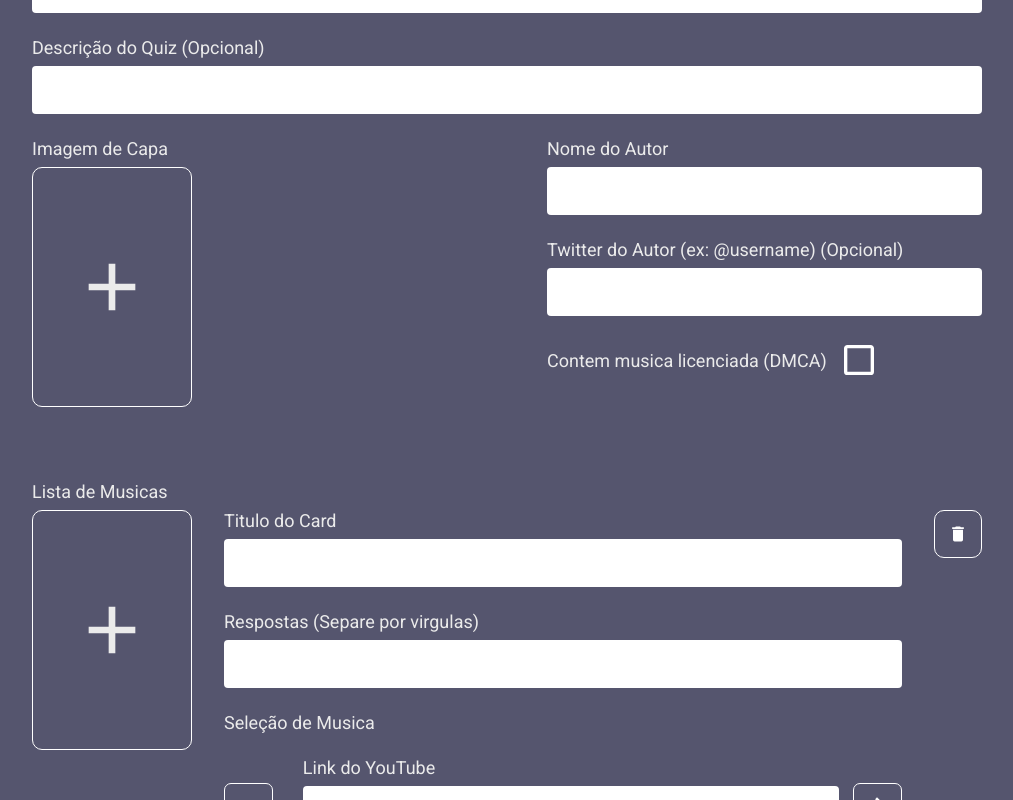
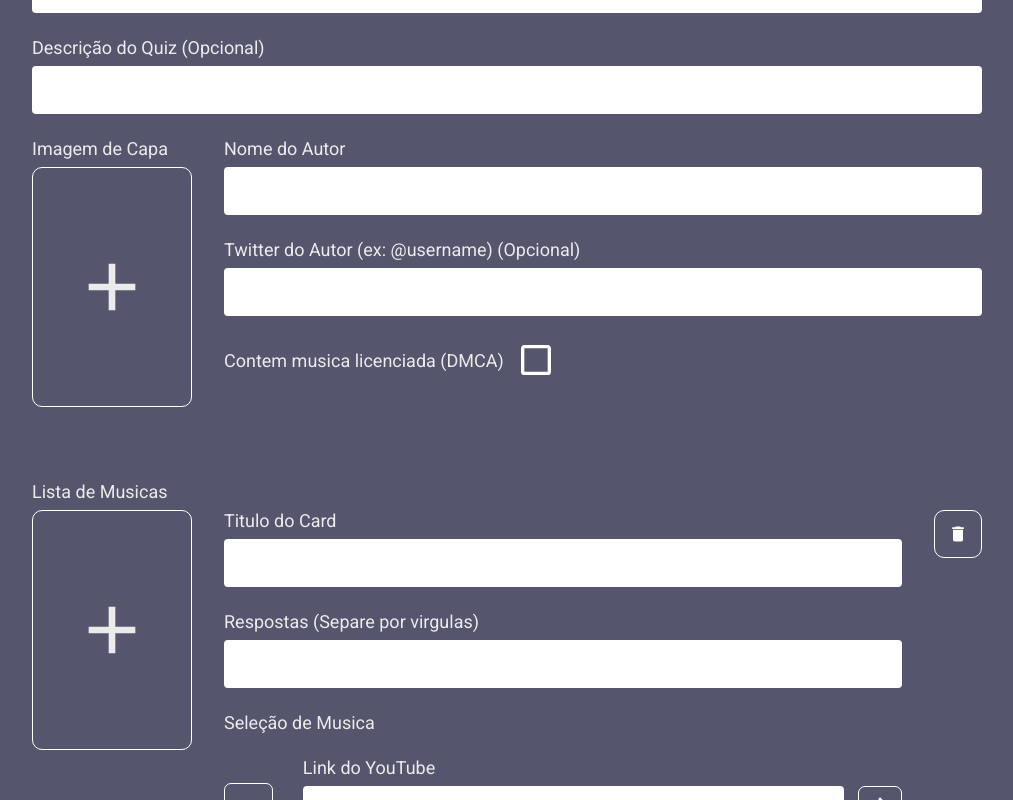
Before and after one commit to Eddi3MS/quiz-2, a React (Vite) app: page /create in a window 1280 px wide. Both pictures are taken after a click on the label 640 px from the left and 822 px from the top of the page. Shown: the part 233-1033 px from the top of the page, without its empty margins (133-1146 px from the left). Built offline with nearby package versions, Linux system fonts and the light colour scheme; no server answers.

Commit message:
bg on forfeit

```diff
--- a/src/components/MainCreate/index.tsx
+++ b/src/components/MainCreate/index.tsx
@@ -225,8 +225,8 @@ const MainCreate = () => {
           name="quizDescription"
           title="Descrição do Quiz (Opcional)"
         />
-        <Flex>
-          <InputField>
+        <Flex style={{ gap: '32px' }}>
+          <InputField style={{ width: 'auto' }}>
             <Label>Imagem de Capa</Label>
             <UploadArea ratio="2/3" width={160}>
               <ImageSelected
--- a/src/components/MainCreate/styled.tsx
+++ b/src/components/MainCreate/styled.tsx
@@ -15,6 +15,7 @@ export const Form = styled.form``
 
 export const Container = styled.div`
   width: 100%;
+  flex-grow: 2;
 `
 
 export const InputField = styled.div<{ type?: string }>`
--- a/src/components/NewInstance/index.tsx
+++ b/src/components/NewInstance/index.tsx
@@ -360,7 +360,7 @@ const NewInstance = ({ index, id }: InstanceType) => {
                   title="Link do YouTube"
                 />
 
-                <UploadArea width={55} radius={7}>
+                <UploadArea width={48} radius={7}>
                   {isSubmitting ? (
                     <span class="loader"></span>
                   ) : (
```
